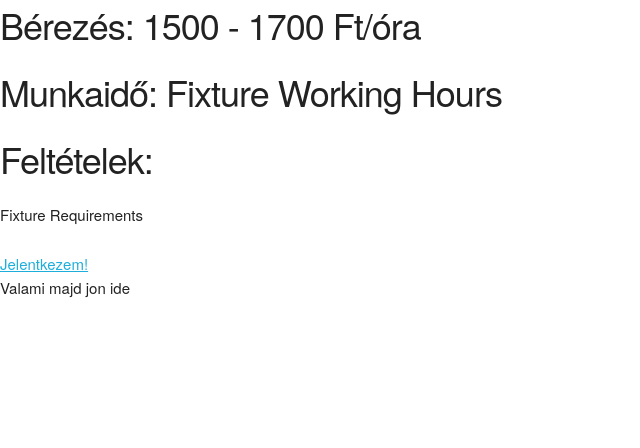
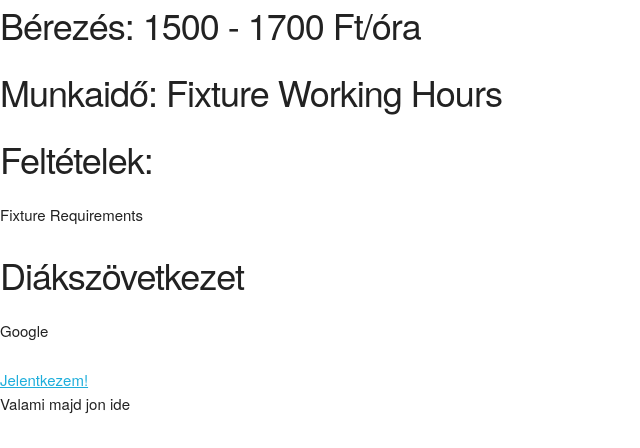
Before and after one commit to atesz17/diakmunkamost, a Django app: a page that uses jobs/templates/jobs/specific_job.html in a window 1280 px wide. Shown: the part 352-800 px from the top of the page, without its empty margins (0-640 px from the left). Run offline with Django 3.2, Linux system fonts and the light colour scheme; data comes from the database, SQL or seed files in the repository.

Commit message:
add job_provider to specific job template

```diff
--- a/jobs/templates/jobs/specific_job.html
+++ b/jobs/templates/jobs/specific_job.html
@@ -22,5 +22,7 @@
     <h3>Egyéb információ:</h3>
     <p id="job-other-info">{{ job.other_info }}</p>
   {% endif %}
+  <h3>Diákszövetkezet</h3>
+  <p id="job_provider">{{ job.job_provider }}</p>
   <a type="button" id="job-url" class="btn btn-primary btn-lg" href="{{ job.url }}">Jelentkezem!</a>
 {% endblock %}
```
